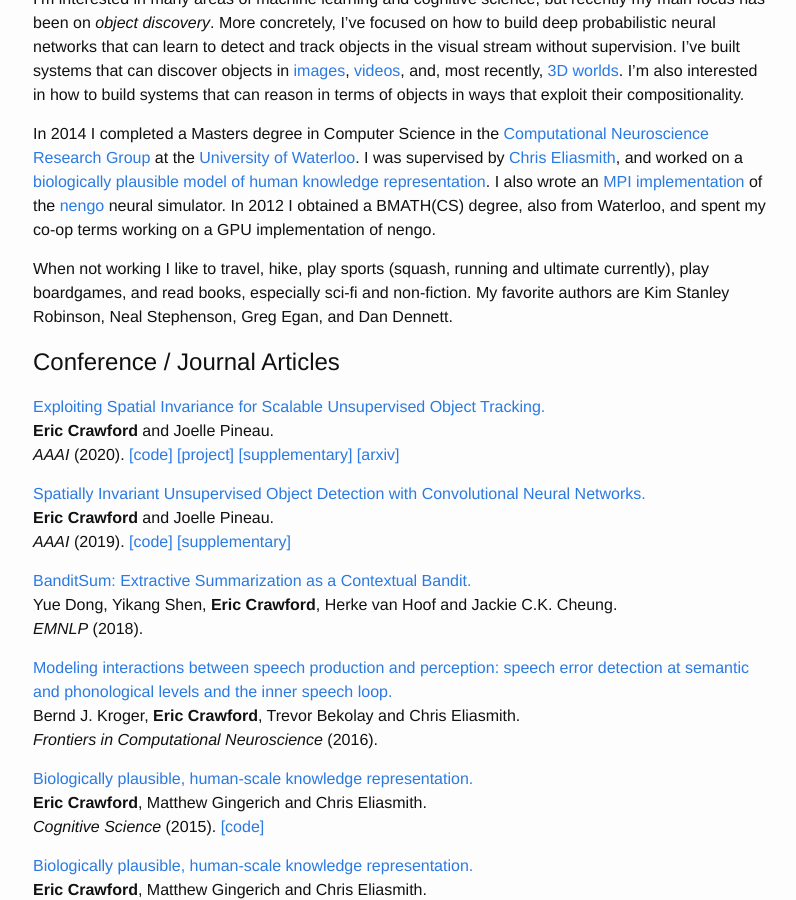
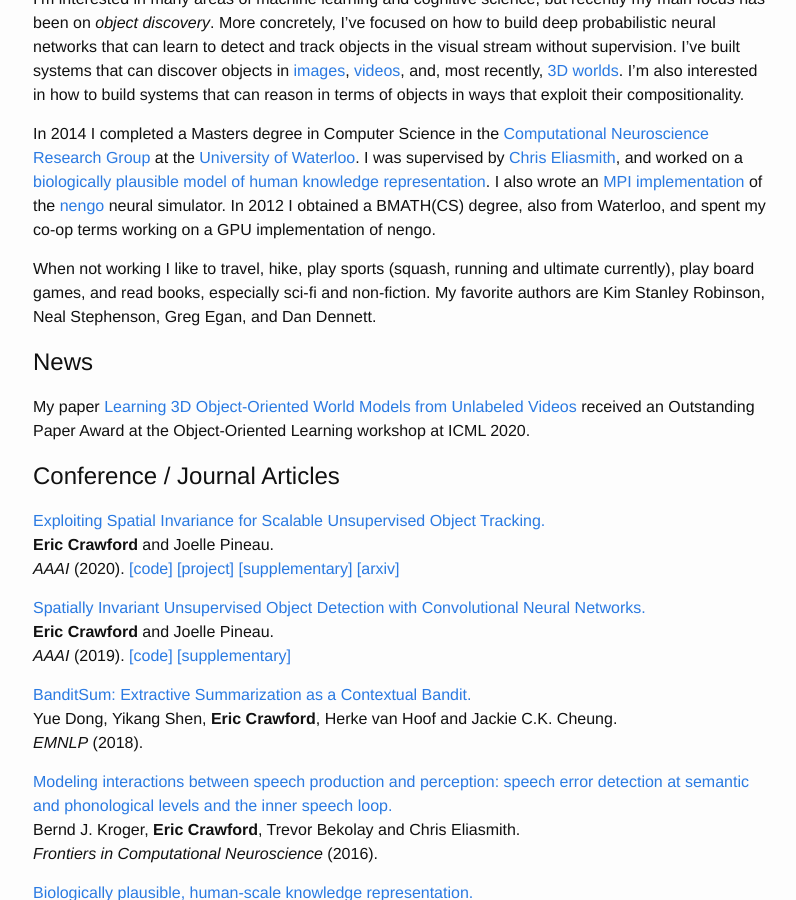
Before and after one commit to e2crawfo/e2crawfo.github.io, a Jekyll site: the page built from index.md, in a window 1280 px wide and 900 px high, scrolled down 397 px. Shown: the whole window, without its empty margins (237-1033 px from the left). Built offline with Jekyll 4.4.1, drawn with Linux system fonts in a browser that asks for light colours.

Commit message:
Updated News.

```diff
--- a/index.md
+++ b/index.md
@@ -9,7 +9,11 @@
 
 In 2014 I completed a Masters degree in Computer Science in the [Computational Neuroscience Research Group](http://compneuro.uwaterloo.ca/) at the [University of Waterloo](https://uwaterloo.ca/). I was supervised by [Chris Eliasmith](http://arts.uwaterloo.ca/~celiasmi/), and worked on a [biologically plausible model of human knowledge representation](https://github.com/e2crawfo/hrr-scaling). I also wrote an [MPI implementation](https://github.com/e2crawfo/nengo_mpi) of the [nengo](https://github.com/nengo/nengo) neural simulator. In 2012 I obtained a BMATH(CS) degree, also from Waterloo, and spent my co-op terms working on a GPU implementation of nengo.
 
-When not working I like to travel, hike, play sports (squash, running and ultimate currently), play boardgames, and read books, especially sci-fi and non-fiction. My favorite authors are Kim Stanley Robinson, Neal Stephenson, Greg Egan, and Dan Dennett.
+When not working I like to travel, hike, play sports (squash, running and ultimate currently), play board games, and read books, especially sci-fi and non-fiction. My favorite authors are Kim Stanley Robinson, Neal Stephenson, Greg Egan, and Dan Dennett.
+
+## News
+My paper [Learning 3D Object-Oriented World Models from Unlabeled Videos]({{ site.url }}/pdfs/icml_ool_2020.pdf)
+received an Outstanding Paper Award at the Object-Oriented Learning workshop at ICML 2020.
 
 ## Conference / Journal Articles
 [Exploiting Spatial Invariance for Scalable Unsupervised Object Tracking.]({{ site.url }}/pdfs/silot_aaai_2020.pdf)
```
